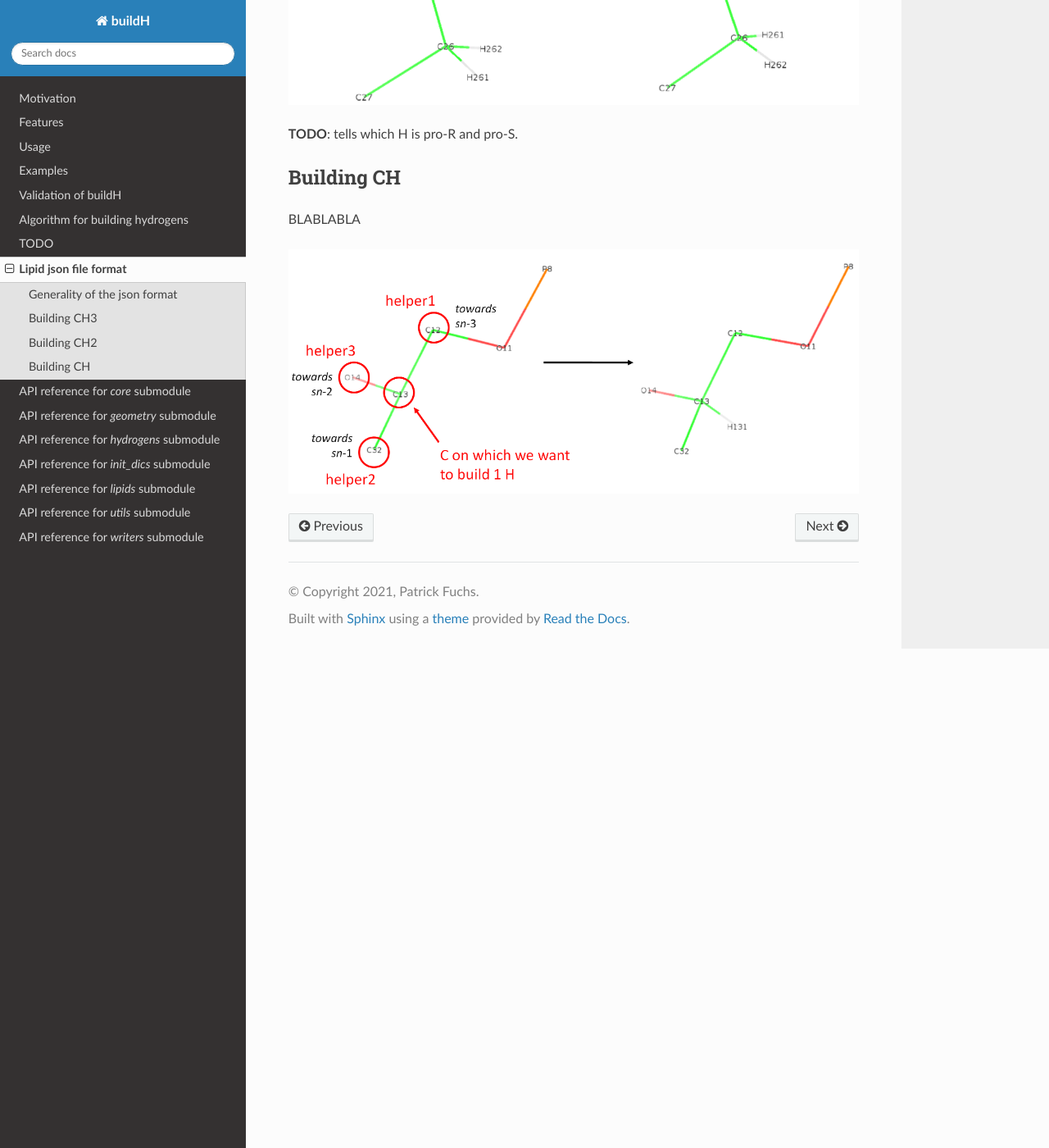
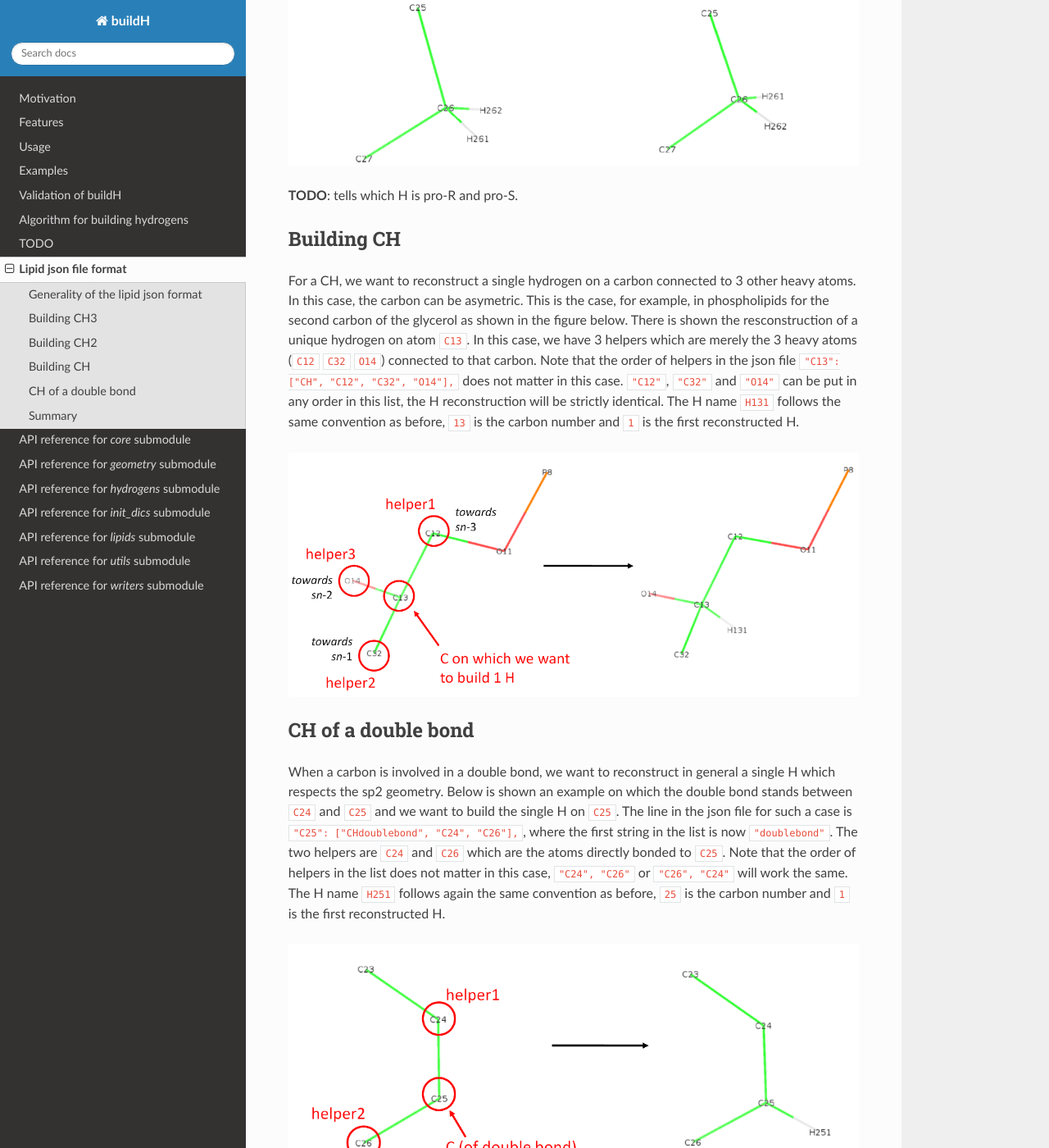
Before and after one commit to patrickfuchs/buildH, a Sphinx documentation site: the page built from docs/json_format.md, in a window 1280 px wide and 1400 px high, scrolled down 2713 px. Shown: the whole window at 82% size. Built offline with Sphinx 7.4.7 and the Read the Docs theme 2.0.0, drawn with Linux system fonts in a browser that asks for light colours; pages that are not in the unit, such as notebooks, are missing from menus; some of the changed text lies outside the part shown.

Commit message:
Complete with CH double bond

````diff
--- a/docs/json_format.md
+++ b/docs/json_format.md
@@ -1,8 +1,10 @@
 # Lipid json file format
 
-To build new hydrogens on a united-atom lipid, we need different informations that are read by **buildH** in a json file. By default, some standard lipids are present in buildH (in the directory `buildh/lipids/`). However, it is possible for the user to supply his/her own json file. Here we explain the format of these json files.
+To build new hydrogens on a united-atom lipid, we need different informations that are read by **buildH** in a json file. By default, some standard lipids are present in **buildH** (in the directory `buildh/lipids/`). However, it is possible for the user to supply his/her own json file. Here we explain the format of these json files.
 
-## Generality of the json format
+**TODO**: Explain the convention for file naming `FF_lipid.json`.
+
+## Generality of the lipid json format
 
 The format ressembles a Python dictionnary. For example, if we look at the `Berger_POPC.json` file, we have the following:
 
@@ -27,13 +29,13 @@ The format ressembles a Python dictionnary. For example, if we look at the `Berg
   }
 ```
 
-Each lines has a `key: value` pattern (as in a Python dictionnary). The value ressembles a Python list `[value1, value2, ...]`. Each couple `key: value` is separated by a comma. At the beginning and end of the file we have curly braces `{}`.
+Each lines has a `key: value` pattern as in a Python dictionnary. The `value` ressembles a Python list `[value1, value2, ...]`. Each couple `key: value` is separated by a comma. At the beginning and end of the file we have curly braces `{}`.
 
-**Important**: notice that the last line (atom `"C50"`), *the comma is not present* at the end of the line.
+**Important**: notice that the last line (atom `"C50"`), **the comma is not present** at the end of the line.
 
-The first line with a key `"resname"` indicates some possible residue names for the lipid described in the file. Here for example, it can be called `"POPC"`, `"PLA"` or `"POP"` in the pdb or gro file. Don't forget the quotes for each elements.
+The first line with a key `"resname"` indicates some possible residue names for the lipid described in the file. Here for example, it can be called `"POPC"`, `"PLA"` or `"POP"` in the pdb or gro file. Don't forget the quotes for each element.
 
-In the the next lines, each key is basically an atom name between quotes (same name as found in the pdb or gro file), followed by a list containing 3 or 4 strings:
+In the the next lines, each `key` is basically a carbon atom name (between quotes) on which one wants to reconstruct hydrogens. This is the same atom name as found in the pdb or gro file. The corresponding `value` is a list containing 3 or 4 strings separated by a comma:
 
 - The first string can be either `"CH"`, `"CH2"`, `"CH3"` or `"CHdoublebond"`. It indicates to buildH if we want to reconstruct one H, two Hs, 3 Hs (sp3 carbon) or one H of a double bond (sp2 carbon) respectively. In fact, it represents the type of carbon on which we want to build hydrogens.
 - The next strings are called helpers (see below) and are atom names between quotes. We have 2 helpers for `"CH2"`, `"CH3"` or `"CHdoublebond"`, and 3 helpers for `"CH"`.
@@ -52,7 +54,7 @@ In this example, the use of `C2` or `C3` as helper2 would have worked too. Howev
 
 In the figure below is shown the resconstruction of 2 hydrogens (methylene group) on atom `C26`. On the left is shown a CH2 reconstruction coming from the line `"C26": ["CH2", "C25", "C27"],` in the json file. `"CH2"` means we want to reconstruct 2 hydrogens, `"C25"` is helper1, `"C27"` is helper2. With `C25` being up and `C27` being down, the new hydrogens reconstructed are arranged in space so that `H261` comes towards us and `H262` goes backwards. Their name `H261` or `H262` follows the same rule as for CH3: `26` means the Hs are connected to `C26` and the last digit is the hydrogen number (`1` or `2`).
 
-On the right, we show the other case where we swapped the order of helper1 and helper2. One can see that the two reconstructed hydrogens are also swapped. **This shows that the order of helpers matters!** for CH2 reconstruction.
+On the right, we show the other case where we swapped the order of helper1 and helper2. One can see that the two reconstructed hydrogens are also swapped. **This shows that the order of helpers matters** for H reconstruction on CH2!
 
 ![Reconstruction of a CH2](img/build_CH2.png)
 
@@ -60,6 +62,19 @@ On the right, we show the other case where we swapped the order of helper1 and h
 
 ## Building CH
 
-BLABLABLA
+For a CH, we want to reconstruct a single hydrogen on a carbon connected to 3 other heavy atoms. In this case, the carbon can be asymetric. This is the case, for example, in phospholipids for the second carbon of the glycerol as shown in the figure below. There is shown the resconstruction of a unique hydrogen on atom `C13`. In this case, we have 3 helpers which are merely the 3 heavy atoms (`C12` `C32` `O14`) connected to that carbon. Note that the order of helpers in the json file `"C13": ["CH", "C12", "C32", "O14"],` does not matter in this case. `"C12"`, `"C32"` and `"O14"` can be put in any order in this list, the H reconstruction will be strictly identical. The H name `H131` follows the same convention as before, `13` is the carbon number and `1` is the first reconstructed H.
 
 ![Reconstruction of a CH](img/build_CH.png)
+
+## CH of a double bond
+
+When a carbon is involved in a double bond, we want to reconstruct in general a single H which respects the sp2 geometry. Below is shown an example on which the double bond stands between `C24` and `C25` and we want to build the single H on `C25`. The line in the json file for such a case is `"C25": ["CHdoublebond", "C24", "C26"],`, where the first string in the list is now `"doublebond"`. The two helpers are `C24` and `C26` which are the atoms directly bonded to `C25`. Note that the order of helpers in the list does not matter in this case, `"C24", "C26"` or `"C26", "C24"` will work the same. The H name `H251` follows again the same convention as before, `25` is the carbon number and `1` is the first reconstructed H.
+
+![Reconstruction of a CH in a double bond](img/build_CHdoublebond.png)
+
+## Summary
+
+We have explained here the format of the json file which tells buildH the central carbon on which we want reconstruct hydrogens and the corresponding helpers. Finally, We want to stress the following:
+
+- the order of helpers in each list within the json file does not matter in the case of a CH or CHdoublebond;
+- the order of helpers in each list within the json file does matter  helpers in the case of a CH3 or CH2 reconstruction.
````
Also changed, not shown: docs/img/build_CHdoublebond.png (added).
